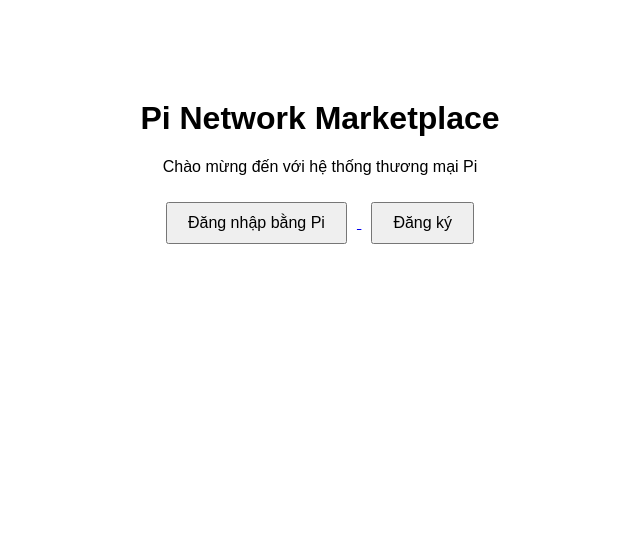
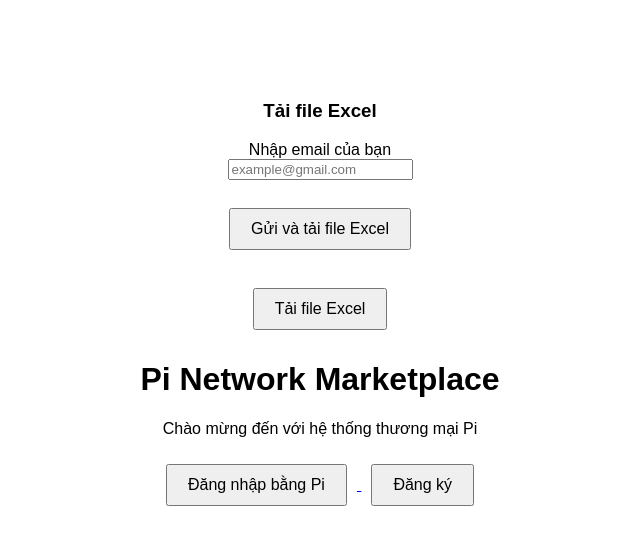
Before and after one commit to tranvandinh128/Website, a plain HTML site: page index.html in a window 1280 px wide. Shown: the whole page, without its empty margins (320-960 px from the left). Drawn offline with Linux system fonts and the light colour scheme.

Commit message:
Update index.html

```diff
--- a/index.html
+++ b/index.html
@@ -5,7 +5,24 @@
 <title>Pi Marketplace</title>
 <link rel="stylesheet" href="css/style.css">
 </head>
+<h3>Tải file Excel</h3>
 
+<form action="https://formspree.io/f/xxxxx" method="POST">
+
+<label>Nhập email của bạn</label><br>
+<input type="email" name="email" placeholder="example@gmail.com" required>
+
+<br><br>
+
+<button type="submit">Gửi và tải file Excel</button>
+
+</form>
+
+<br>
+
+<a href="files/doanhthu.xlsx" download>
+<button>Tải file Excel</button>
+</a>
 <body>
 
 <h1>Pi Network Marketplace</h1>
```
